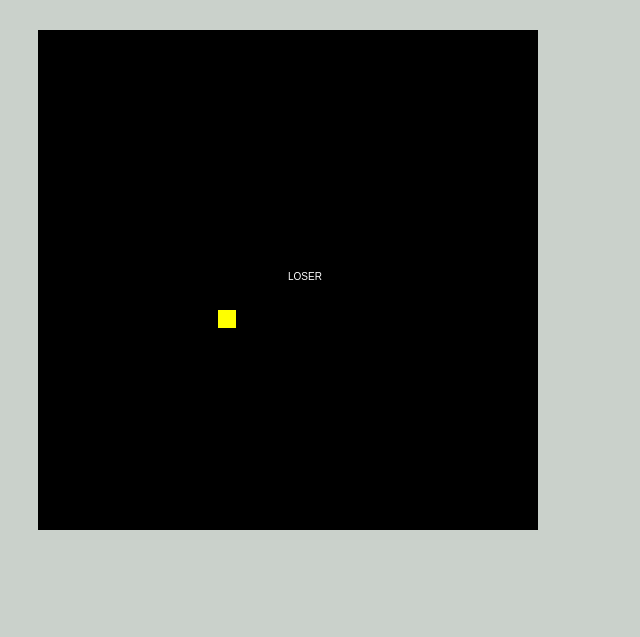
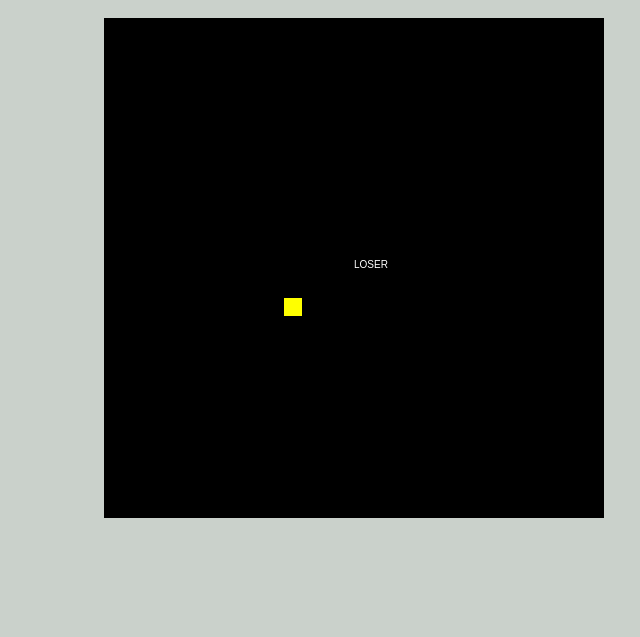
Before and after one commit to nschairer/Snake, a plain HTML site: page index.html in a window 1280 px wide. Shown: the part 163-800 px from the top of the page, without its empty margins (286-926 px from the left). Drawn offline with Linux system fonts and the light colour scheme.

Commit message:
efficiencies and style

```diff
--- a/css/style.css
+++ b/css/style.css
@@ -33,25 +33,16 @@ canvas {
 	font-size: 30px;
 }
 
-#food {
-	background-color: black;
-	position: absolute;
-	top: 0;
-	left: 25%;
-	right: 25%;
+.gameArea {
+	width: 100%;
+	height: 500px;
+	display: flex;
+	justify-content: center;
+	align-items: center;
 }
 
-#map {
-	background-color: transparent;
-	position: absolute;
+.map {
+	background-color: black;
+	position: relative;
 	top: 0;
-	left: 25%;
-	right: 25%;
 }
-
-#gamearea {
-	grid-row-start: 2;
-	height: 100%;
-	width: 100%;
-	position: relative;
-}
--- a/index.html
+++ b/index.html
@@ -13,9 +13,8 @@
 			<h2 class="score" id="score">Score: 0</h2>
 			<h2 class="highscore" id="highscore">HighScore: 0</h2>
 	</div>
-	<div id="gamearea">
-			<canvas id="food" height="500" width="500"></canvas>
-			<canvas id="map" height="500" width="500"></canvas>
+	<div class="gameArea">
+			<canvas class="map" id="map" height="500" width="500"></canvas>
 	</div>
 <script type="text/javascript" src="./js/index.js"></script>
 </body>
--- a/js/index.js
+++ b/js/index.js
@@ -1,8 +1,5 @@
 const canvasMap = document.getElementById('map');
 const mapCtx = canvasMap.getContext('2d');
-
-const canvasFood = document.getElementById('food');
-const foodCtx = canvasFood.getContext('2d');
 
 const scoreLbl = document.getElementById('score');
 const highscorelbl = document.getElementById('highscore');
@@ -59,7 +56,6 @@ window.onload  = function() {
 }
 
 function updateGameArea() {
-	mapCtx.clearRect(0,0,500,500);
 	changeDirection(checkCollision());
 	for(let b of snake) {
 		var ctx = mapCtx;
@@ -111,8 +107,6 @@ function checkCollision() {
 			highscorelbl.innerHTML = 'Highscore: ' + score;
 			localStorage.setItem('highscore', score);
 		}
-
-		foodCtx.clearRect(0,0,500,500);
 		f.create();
 		return true;
 	} else {
@@ -123,7 +117,8 @@ function checkCollision() {
 function changeDirection(input) {
 	var component = directionSwitch();
 	if(!input){
-		snake.pop();
+		var p = snake.pop();
+		mapCtx.clearRect(p['x'], p['y'], 18, 18);
 		snake.unshift(component);
 	} else {
 		if(lastColor === 0) {
@@ -169,7 +164,7 @@ function food() {
 	this.create = function() {
 		this.x = Math.ceil(((Math.random() * 480) / 20)) * 20;
 		this.y = Math.ceil(((Math.random() * 480) / 20)) * 20;
-		ctx = foodCtx;
+		ctx = mapCtx;
 		random = Math.floor(Math.random() * 10);
 		if(random != 7) {
 			ctx.fillStyle = "yellow";
```
Also changed, not shown: TODO.txt.
